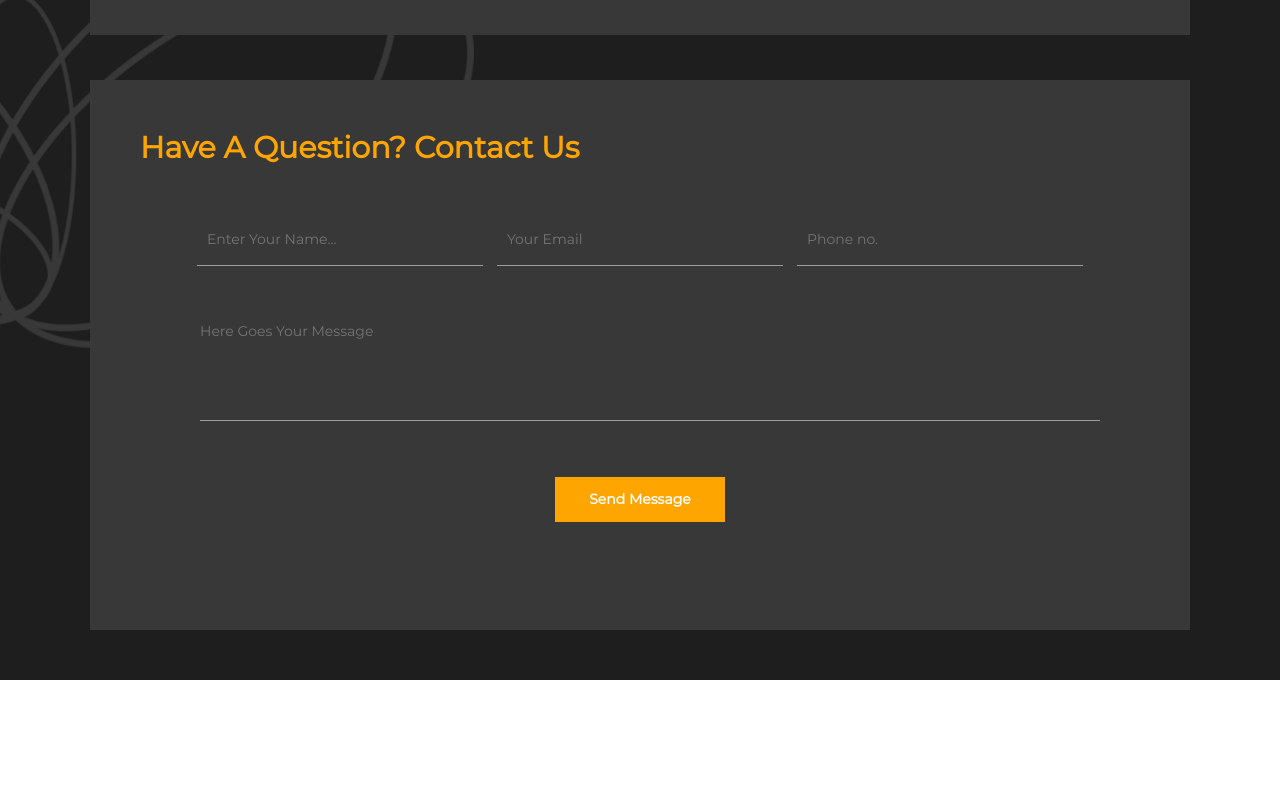
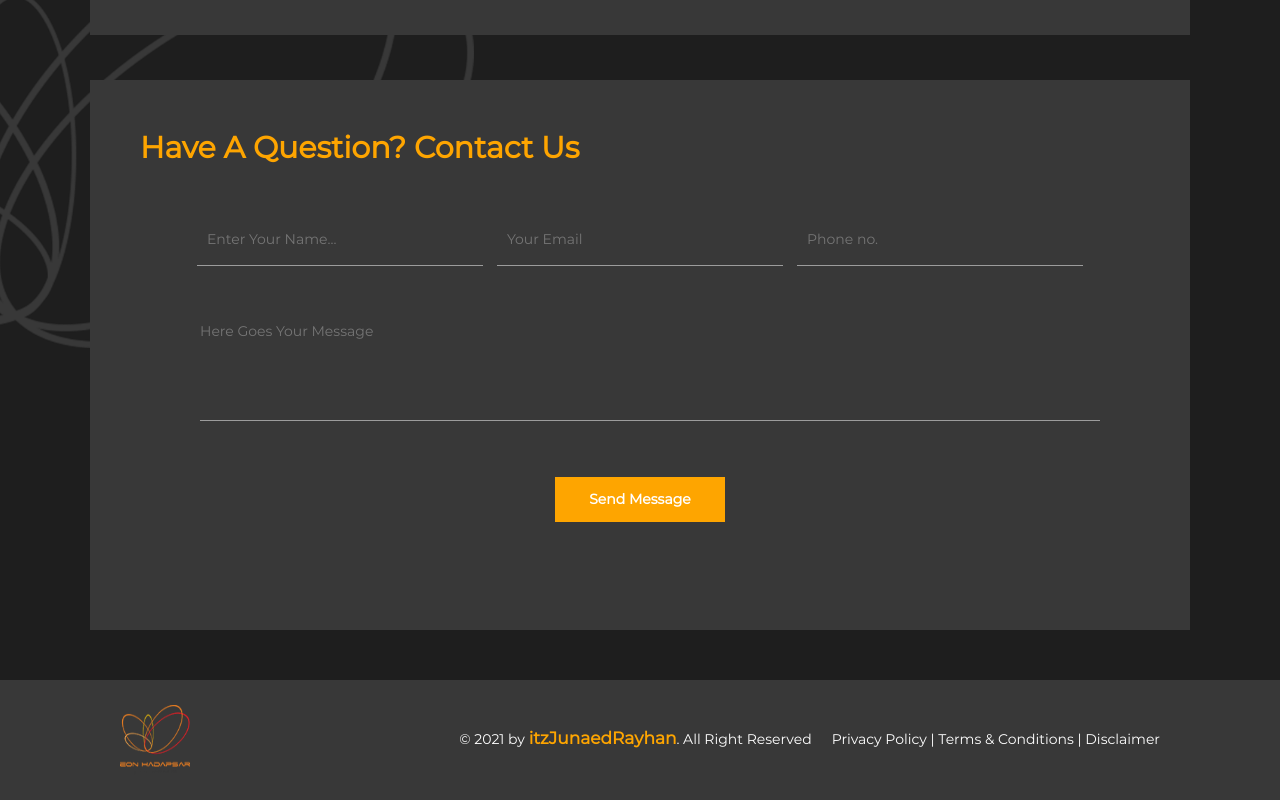
Before and after one commit to itzJunaedRayhan/Eon-Hadapsar, a plain HTML site: page index.html in a window 1280 px wide. Shown: the part 6464-7264 px from the top of the page. Before the commit the page ends 7144 px from the top, so only its background shows below. Drawn offline with Linux system fonts and the light colour scheme.

Commit message:
Full Website Design Done

```diff
--- a/css/style.css
+++ b/css/style.css
@@ -1141,6 +1141,26 @@ form{
     background: transparent;
     transition: all 0.8s ease;
 }
+
+.form-group textarea{
+    width: 100%;
+    background-color: transparent;
+    outline: none;
+    border-top: 0px;
+    border-right: 0px;
+    border-left: 0px;
+    border-bottom: 1px solid #9c9c9c;
+    font-size: 14px;
+    font-family: 'Montserrat-Regular';
+    font-weight: 100;
+    width: 100%;
+    min-height: 140px;
+    resize: none;
+    color: #fff;
+    margin: 0px 10px;
+    padding-top: 40px;
+}
+
 .form-group input[type = "text"]:focus,
 .form-group input[type = "email"]:focus,
 .form-group textarea:focus{
@@ -1149,34 +1169,18 @@ form{
     font-size: 16px;
     font-weight: 600;
 }
+
 .form-group input::placeholder,
 .form-group textarea::placeholder{
     transform:  translateY(0px) scale(1);
     transition: all 0.4s ease;
 }
+
 .form-group input:focus::placeholder, .form-group textarea:focus::placeholder{
     transform: translateY(-15px) scale(0.8);
     outline: none;
 }
 
-.form-group textarea{
-    width: 100%;
-    background-color: transparent;
-    outline: none;
-    border-top: 0px;
-    border-right: 0px;
-    border-left: 0px;
-    border-bottom: 1px solid #9c9c9c;
-    font-size: 14px;
-    font-family: 'Montserrat-Regular';
-    font-weight: 100;
-    width: 100%;
-    min-height: 140px;
-    resize: none;
-    color: #fff;
-    margin: 0px 10px;
-    padding-top: 40px;
-}
 .submit-btn{
     width: 170px;
     height: 45px;
@@ -1203,6 +1207,53 @@ form{
 
 
 
+
+/*********************************          FOOTER SECTION        *************************/
+footer{
+    background-color: #383838;
+    color: #fff;
+}
+footer .footer-wrapper{
+    max-width: 1100px;
+    min-height: 120px;
+    margin: 0 auto;
+    display: flex;
+    flex-wrap: wrap;
+    flex-direction: row;
+    align-items: center;
+    justify-content: space-between;
+}
+.footer-wrapper .footer-logo{
+    width: 70px;
+    height: 70px;
+    margin-left: 30px;
+}
+.footer-wrapper .footer-logo img{
+    height: 100%;
+    width: 100%;
+}
+.footer-wrapper .footer-text{
+    display: flex;
+    flex-wrap: wrap;
+    justify-content: space-between;
+    padding-top: 15px;
+    padding-right: 30px;
+    align-items: center;
+    font-size: 14px;
+    font-family: 'Montserrat-Regular';
+    font-weight: 300;
+}
+.footer-wrapper .footer-text .copyright p{
+    margin-right: 20px;
+}
+.footer-wrapper .footer-text .copyright p a{
+    font-size: 17px;
+    color: #fea500;
+    font-weight: bold;
+}
+
+
+
 /*********************************          Responsive Design       *************************/
 @media (max-width: 1230px) {
     .content {
@@ -1241,6 +1292,9 @@ form{
     .form-group {
         width: 100%;
         padding: 0px 50px;
+    }
+    .footer-text{
+        margin-left: 25px;
     }
 }
 
@@ -1327,6 +1381,17 @@ form{
     }
     .slider-wrapper {
         min-width: 100%;
+    }
+    .footer-wrapper{
+        justify-content: center !important;
+        padding: 25px 10px;
+    }
+    .footer-logo{
+        margin-left: 0px !important;
+    }
+    .footer-wrapper .footer-text{
+        justify-content: center;
+        font-size: 13px;
     }
 }
 
--- a/index.html
+++ b/index.html
@@ -530,6 +530,36 @@
 
 
 
+<!--  *==================X========================X=================*
+    FOOTER SECTION
+*==================X========================X==================*   -->
+<footer>
+    <div class="footer-wrapper">
+        <div class="footer-logo">
+            <img src="./images/logo-footer.png" alt="">
+        </div>
+        <div class="footer-text">
+            <div class="copyright">
+                <p>&copy; 2021 by <a href="#">itzJunaedRayhan</a>. All Right Reserved</p>
+            </div>
+            <div class="privacy-policy">
+                <p>Privacy Policy   |   Terms & Conditions   |   Disclaimer</p>
+            </div>
+        </div>
+    </div>
+</footer>
+
+
+
+
+
+
+
+
+
+
+
+
     <!--    Custom Js File  -->
     <script src="./js/main.js"></script>
 </body>
```
